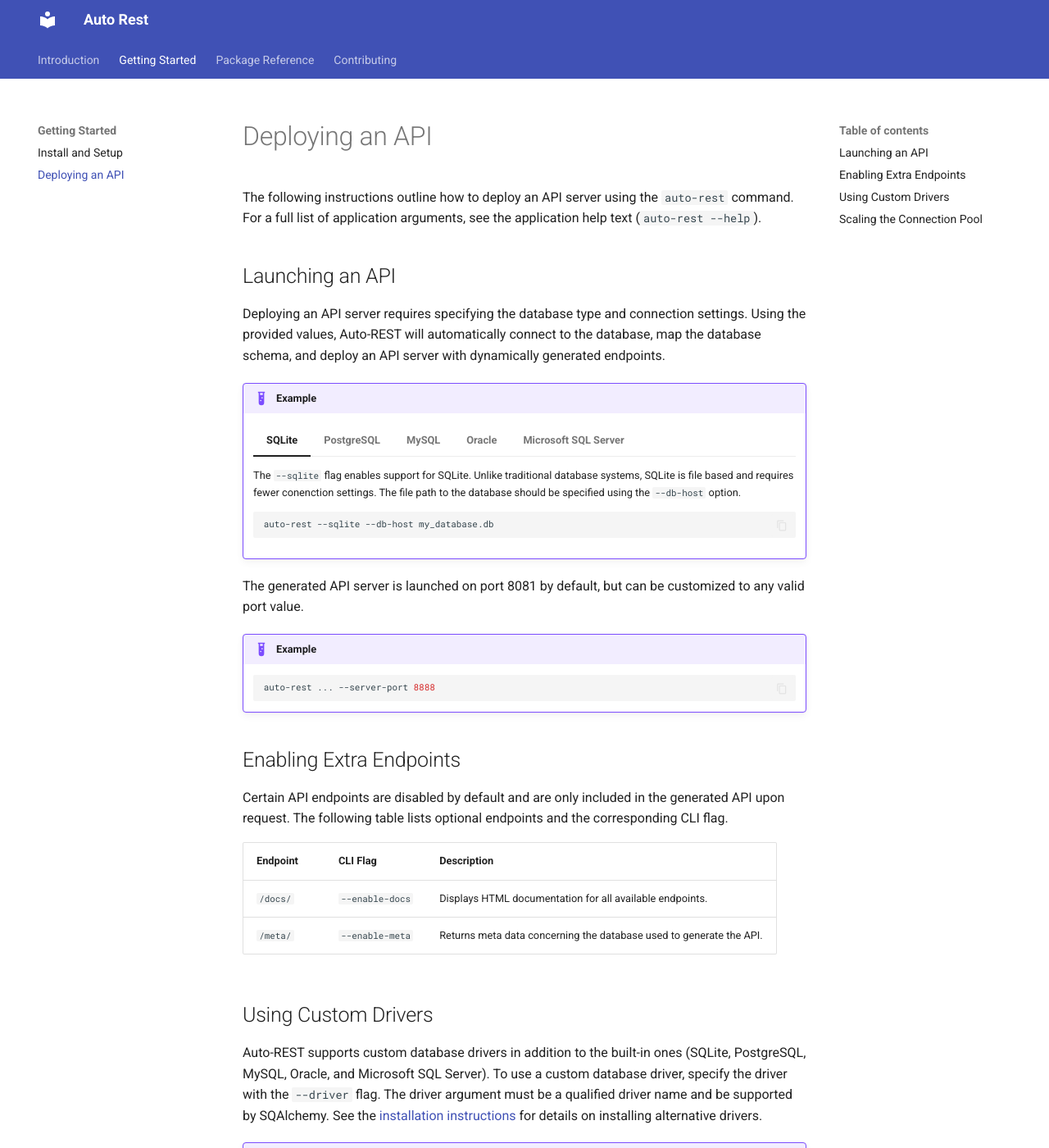
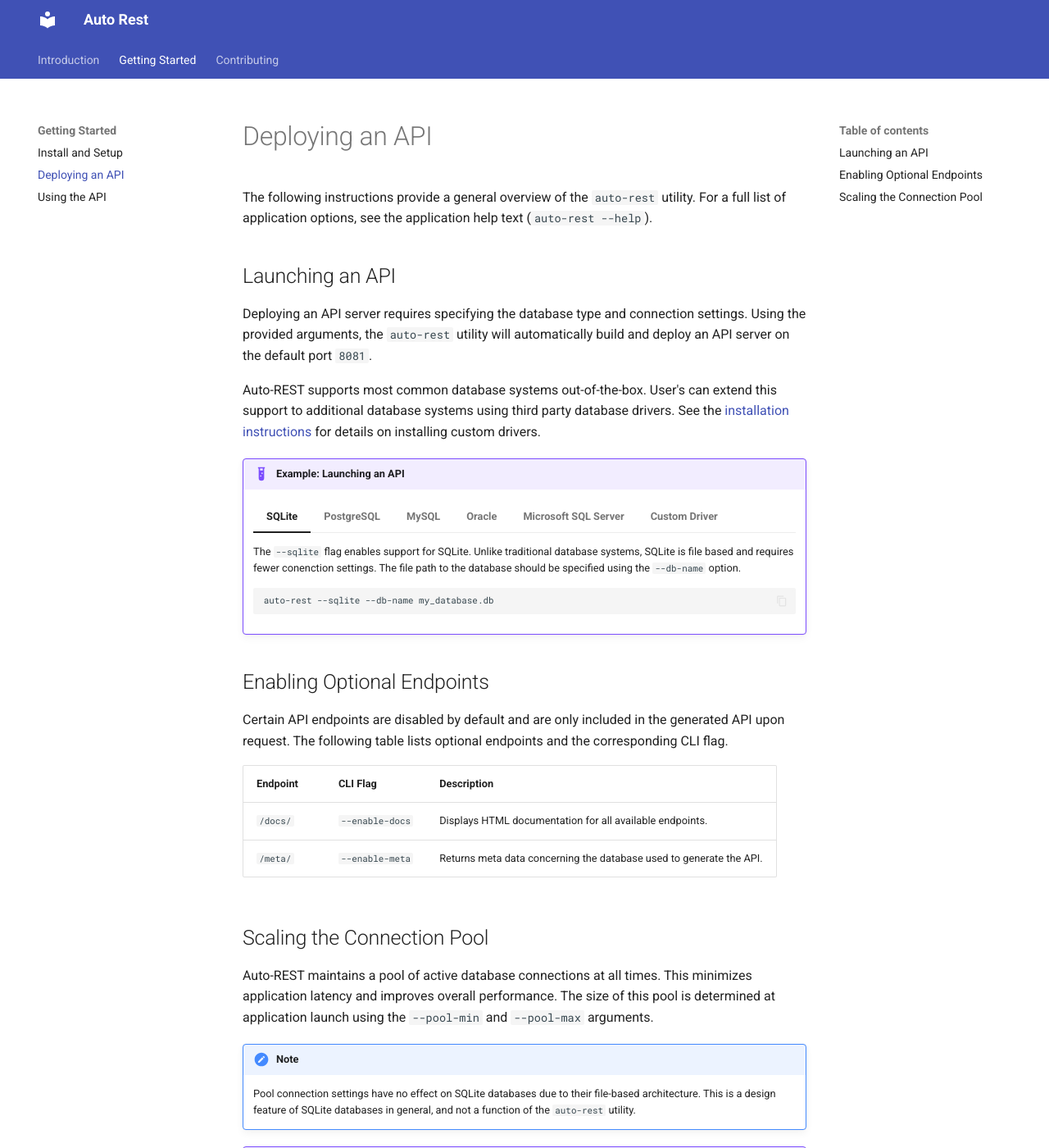
Before and after one commit to Better-HPC/auto-rest, an MkDocs documentation site: the page built from docs/getting_started/deploying.md, in a window 1280 px wide and 1400 px high. Shown: the whole window at 82% size. Built offline with MkDocs 1.6.1 and Material for MkDocs 9.7.7, drawn with Linux system fonts in a browser that asks for light colours; some of the changed text lies outside the part shown.

Commit message:
Updates introduction and getting stated docs.

````diff
--- a/docs/getting_started/deploying.md
+++ b/docs/getting_started/deploying.md
@@ -1,24 +1,27 @@
 # Deploying an API
 
-The following instructions outline how to deploy an API server using the `auto-rest` command.
-For a full list of application arguments, see the application help text (`auto-rest --help`).
+The following instructions provide a general overview of the `auto-rest` utility.
+For a full list of application options, see the application help text (`auto-rest --help`).
 
 ## Launching an API
 
 Deploying an API server requires specifying the database type and connection settings.
-Using the provided values, Auto-REST will automatically connect to the database, map the database schema, and deploy an
-API server with dynamically generated endpoints.
+Using the provided arguments, the `auto-rest` utility will automatically build and deploy an API server on the default port `8081`.
 
-!!! example
+Auto-REST supports most common database systems out-of-the-box.
+User's can extend this support to additional database systems using third party database drivers.
+See the [installation instructions](install.md) for details on installing custom drivers.
+
+!!! example "Example: Launching an API"
 
     === "SQLite"
 
         The `--sqlite` flag enables support for SQLite.
         Unlike traditional database systems, SQLite is file based and requires fewer conenction settings.
-        The file path to the database should be specified using the `--db-host` option.
+        The file path to the database should be specified using the `--db-name` option.
 
         ```bash
-        auto-rest --sqlite --db-host my_database.db
+        auto-rest --sqlite --db-name my_database.db
         ```
 
     === "PostgreSQL"
@@ -58,15 +61,15 @@ API server with dynamically generated endpoints.
         auto-rest --mssql --db-host localhost --db-port 1433 --db-name my_database
         ```
 
-The generated API server is launched on port 8081 by default, but can be customized to any valid port value.
+    === "Custom Driver"
 
-!!! example
+        The following example uses the `postgresql+asyncpg` database driver for PostgreSQL.
 
-    ```bash
-    auto-rest ... --server-port 8888
-    ```
+        ```bash
+        auto-rest --driver postgresql+asyncpg --db-host localhost --db-port 5432 --db-name my_database
+        ```
 
-## Enabling Extra Endpoints
+## Enabling Optional Endpoints
 
 Certain API endpoints are disabled by default and are only included in the generated API upon request.
 The following table lists optional endpoints and the corresponding CLI flag.
@@ -76,33 +79,21 @@ The following table lists optional endpoints and the corresponding CLI flag.
 | `/docs/` | `--enable-docs` | Displays HTML documentation for all available endpoints.            |
 | `/meta/` | `--enable-meta` | Returns meta data concerning the database used to generate the API. |
 
-## Using Custom Drivers
-
-Auto-REST supports custom database drivers in addition to the built-in ones (SQLite, PostgreSQL, MySQL, Oracle, and
-Microsoft SQL Server).
-To use a custom database driver, specify the driver with the `--driver` flag.
-The driver argument must be a qualified driver name and be supported by SQAlchemy.
-See the [installation instructions](install.md) for details on installing alternative drivers.
-
-!!! example
-
-    The following example uses the `postgresql+asyncpg` database driver for PostgreSQL.
-
-    ```bash
-    auto-rest --driver postgresql+asyncpg --db-host localhost --db-port 1234 --db-name my_database
-    ```
-
 ## Scaling the Connection Pool
 
 Auto-REST maintains a pool of active database connections at all times.
 This minimizes application latency and improves overall performance.
-However, the default pool size may not be suitable for all use cases and can be customized.
+The size of this pool is determined at application launch using the `--pool-min` and `--pool-max` arguments.
 
-!!! example
+!!! note
 
-    The following example maintains a minimum of 10 active database connections while allowing up to 50 connections total.
-    Connection requests will time out after 30 seconds.
+    Pool connection settings have no effect on SQLite databases due to their file-based architecture.
+    This is a design feature of SQLite databases in general, and not a function of the `auto-rest` utility.
+
+!!! example "Example: Custom Connection Pool Scaling"
+
+    The following example maintains a minimum of 10 active database connections and a maximum of 50 connections total.
 
     ```bash
-    auto-rest --psql --db-host localhost --db-port 5432 --db-name my_database --pool-min 10 --pool-max 50 --pool-out 30
+    auto-rest ... --pool-min 10 --pool-max 50
     ```
--- a/mkdocs.yml
+++ b/mkdocs.yml
@@ -65,13 +65,6 @@ nav:
   - Getting Started:
       - getting_started/install.md
       - getting_started/deploying.md
-  - Package Reference:
-      - reference/auto_rest.md
-      - reference/auto_rest.app.md
-      - reference/auto_rest.cli.md
-      - reference/auto_rest.dependencies.md
-      - reference/auto_rest.handlers.md
-      - reference/auto_rest.metadata.md
-      - reference/auto_rest.models.md
+      - getting_started/using.md
   - Contributing: contributing.md
 copyright: Copyright &copy; 2024 Better HPC
````
Also changed, not shown: docs/getting_started/install.md (+2 -0 lines), docs/getting_started/using.md (added, +1 -0 lines), docs/index.md (+8 -7 lines), docs/reference/auto_rest.app.md (deleted, +0 -3 lines), docs/reference/auto_rest.cli.md (deleted, +0 -3 lines), docs/reference/auto_rest.dependencies.md (deleted, +0 -3 lines), docs/reference/auto_rest.handlers.md (deleted, +0 -3 lines), docs/reference/auto_rest.md (deleted, +0 -3 lines), docs/reference/auto_rest.metadata.md (deleted, +0 -3 lines), docs/reference/auto_rest.models.md (deleted, +0 -3 lines).
